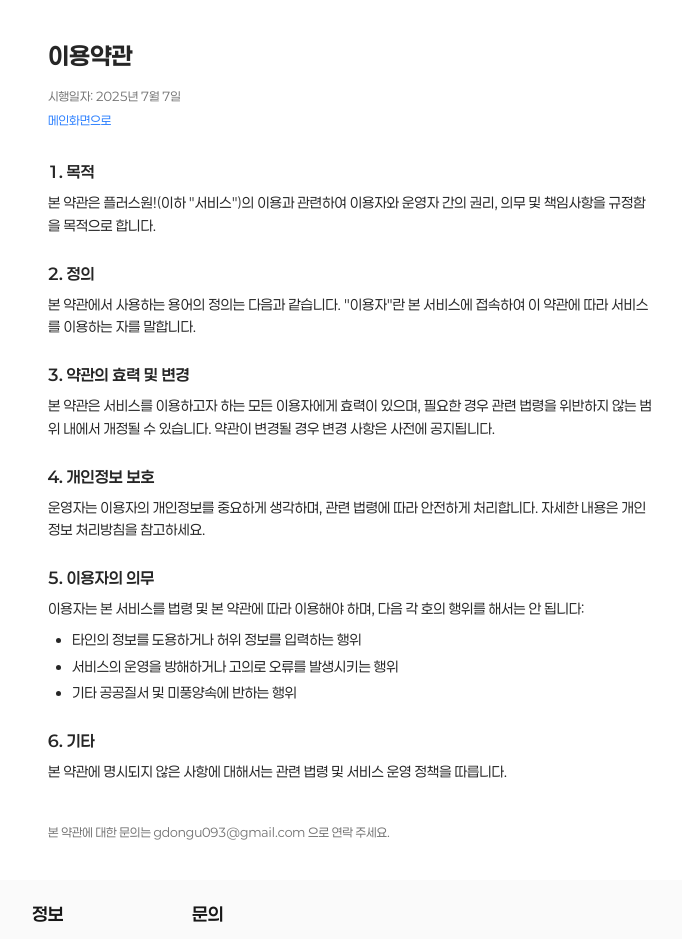
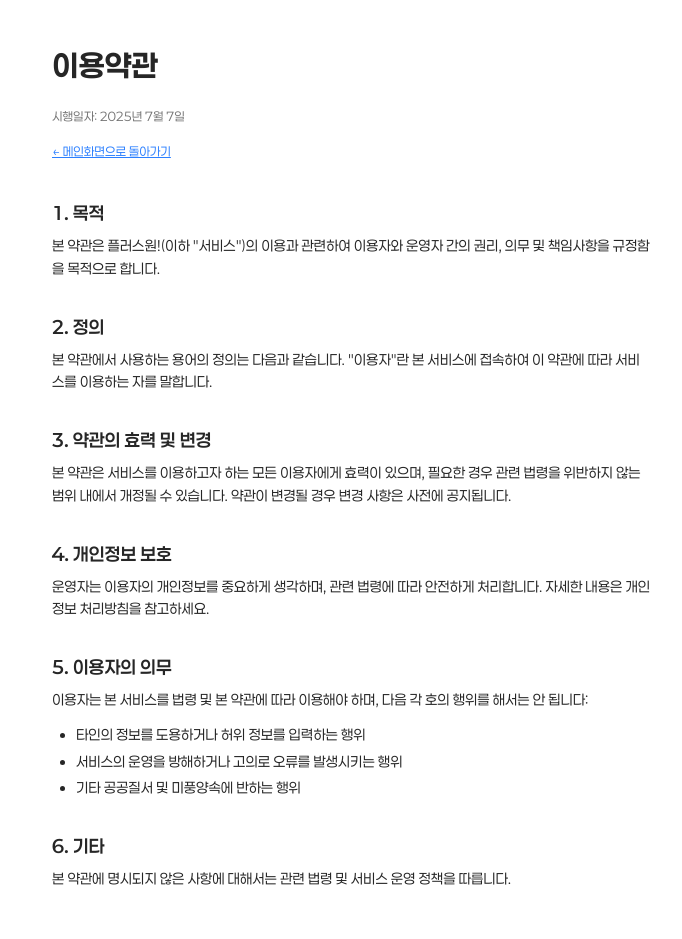
Before and after one commit to pvvng/plus-one, a Next.js app: page /tos in a window 1280 px wide. Shown: the top 939 px of the page, without its empty margins (288-970 px from the left). Built offline with nearby package versions, Linux system fonts and the light colour scheme; no server answers.

Commit message:
ts eslint 오류 해결

```diff
--- a/app/tos/page.tsx
+++ b/app/tos/page.tsx
@@ -1,6 +1,5 @@
 import Link from "next/link";
 
-// terms page (이용약관)
 export const metadata = {
   title: "이용약관",
   description: "플러스원 서비스 이용과 관련한 약관 내용을 안내합니다.",
@@ -8,37 +7,38 @@ export const metadata = {
 
 export default function TermsOfServicePage() {
   return (
-    <main className="max-w-screen-sm mx-auto px-4 py-10 text-sm text-neutral-800 dark:text-neutral-200 leading-relaxed font-paperlogy min-h-screen">
-      <h1 className="text-2xl font-bold mb-4">이용약관</h1>
-      <p className="text-xs text-neutral-500 mb-2">시행일자: 2025년 7월 7일</p>
+    <main className="max-w-screen-sm mx-auto px-5 py-12 text-sm text-neutral-800 dark:text-neutral-200 leading-relaxed font-paperlogy min-h-screen">
+      <h1 className="text-3xl font-bold mb-6">이용약관</h1>
+      <p className="text-xs text-neutral-500 mb-4">시행일자: 2025년 7월 7일</p>
+
       <Link
         href="/"
-        className="mb-8 block text-xs text-blue-500 hover:text-blue-600"
+        className="inline-block mb-10 text-xs text-blue-500 hover:text-blue-600 underline"
       >
-        메인화면으로
+        ← 메인화면으로 돌아가기
       </Link>
 
-      <section className="space-y-6">
+      <section className="space-y-8">
         <article>
-          <h2 className="font-semibold text-base mb-2">1. 목적</h2>
+          <h2 className="font-semibold text-lg mb-2">1. 목적</h2>
           <p>
-            본 약관은 플러스원!(이하 "서비스")의 이용과 관련하여 이용자와 운영자
-            간의 권리, 의무 및 책임사항을 규정함을 목적으로 합니다.
+            본 약관은 플러스원!(이하 &quot;서비스&quot;)의 이용과 관련하여
+            이용자와 운영자 간의 권리, 의무 및 책임사항을 규정함을 목적으로
+            합니다.
           </p>
         </article>
 
         <article>
-          <h2 className="font-semibold text-base mb-2">2. 정의</h2>
+          <h2 className="font-semibold text-lg mb-2">2. 정의</h2>
           <p>
-            본 약관에서 사용하는 용어의 정의는 다음과 같습니다. "이용자"란 본
-            서비스에 접속하여 이 약관에 따라 서비스를 이용하는 자를 말합니다.
+            본 약관에서 사용하는 용어의 정의는 다음과 같습니다.
+            &quot;이용자&quot;란 본 서비스에 접속하여 이 약관에 따라 서비스를
+            이용하는 자를 말합니다.
           </p>
         </article>
 
         <article>
-          <h2 className="font-semibold text-base mb-2">
-            3. 약관의 효력 및 변경
-          </h2>
+          <h2 className="font-semibold text-lg mb-2">3. 약관의 효력 및 변경</h2>
           <p>
             본 약관은 서비스를 이용하고자 하는 모든 이용자에게 효력이 있으며,
             필요한 경우 관련 법령을 위반하지 않는 범위 내에서 개정될 수
@@ -47,7 +47,7 @@ export default function TermsOfServicePage() {
         </article>
 
         <article>
-          <h2 className="font-semibold text-base mb-2">4. 개인정보 보호</h2>
+          <h2 className="font-semibold text-lg mb-2">4. 개인정보 보호</h2>
           <p>
             운영자는 이용자의 개인정보를 중요하게 생각하며, 관련 법령에 따라
             안전하게 처리합니다. 자세한 내용은 개인정보 처리방침을 참고하세요.
@@ -55,12 +55,12 @@ export default function TermsOfServicePage() {
         </article>
 
         <article>
-          <h2 className="font-semibold text-base mb-2">5. 이용자의 의무</h2>
+          <h2 className="font-semibold text-lg mb-2">5. 이용자의 의무</h2>
           <p>
             이용자는 본 서비스를 법령 및 본 약관에 따라 이용해야 하며, 다음 각
             호의 행위를 해서는 안 됩니다:
           </p>
-          <ul className="list-disc pl-6 mt-2 space-y-1">
+          <ul className="list-disc pl-6 mt-3 space-y-1">
             <li>타인의 정보를 도용하거나 허위 정보를 입력하는 행위</li>
             <li>서비스의 운영을 방해하거나 고의로 오류를 발생시키는 행위</li>
             <li>기타 공공질서 및 미풍양속에 반하는 행위</li>
@@ -68,7 +68,7 @@ export default function TermsOfServicePage() {
         </article>
 
         <article>
-          <h2 className="font-semibold text-base mb-2">6. 기타</h2>
+          <h2 className="font-semibold text-lg mb-2">6. 기타</h2>
           <p>
             본 약관에 명시되지 않은 사항에 대해서는 관련 법령 및 서비스 운영
             정책을 따릅니다.
@@ -76,8 +76,15 @@ export default function TermsOfServicePage() {
         </article>
       </section>
 
-      <p className="mt-10 text-xs text-neutral-500">
-        본 약관에 대한 문의는 gdongu093@gmail.com 으로 연락 주세요.
+      <p className="mt-12 text-xs text-neutral-500 text-center">
+        본 약관에 대한 문의는{" "}
+        <a
+          href="mailto:gdongu093@gmail.com"
+          className="underline hover:text-blue-600"
+        >
+          gdongu093@gmail.com
+        </a>{" "}
+        으로 연락 주세요.
       </p>
     </main>
   );
--- a/components/contact-form.tsx
+++ b/components/contact-form.tsx
@@ -3,7 +3,7 @@
 export default function ContactForm() {
   const handleSubmit = (event: React.FormEvent<HTMLFormElement>) => {
     event.preventDefault();
-    const form = event.currentTarget;
+    // const form = event.currentTarget;
     alert("문의가 접수되었습니다. 이용해주셔서 감사합니다!");
   };
 
```
